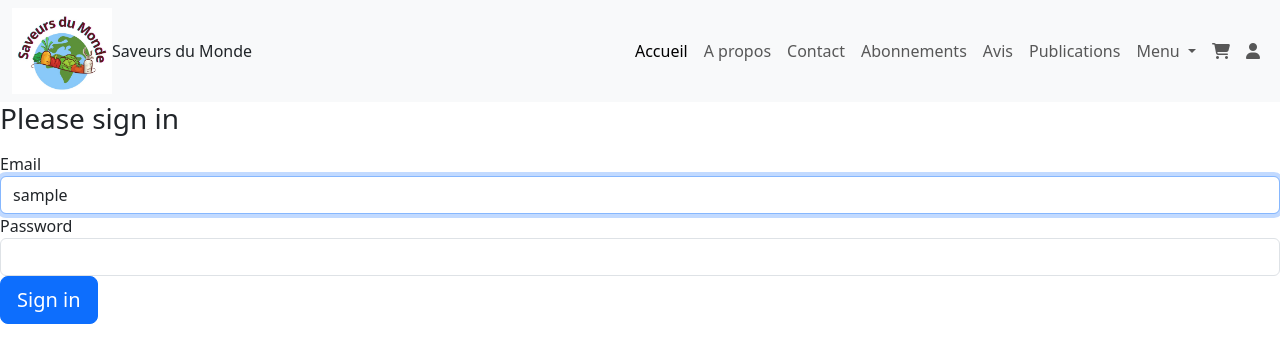
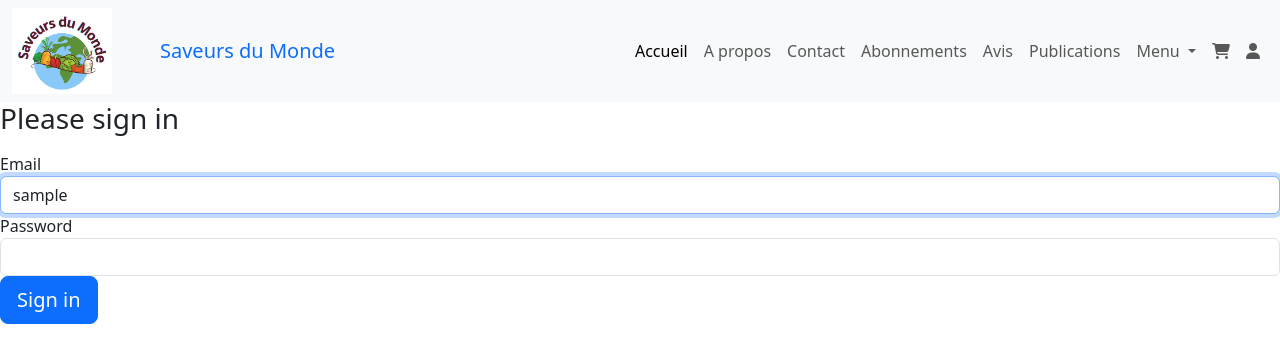
Before and after one commit to LI8538/saveur-du-monde, a Symfony app: template templates/security/login.html.twig in a window 1280 px wide. Shown: the top 363 px of the page. Run offline with Twig, Linux system fonts and the light colour scheme; the template is opened without the code that fills it: most values are stand-ins (such as "Sample title", 1, 10 or a date in 2020); some libraries are stand-ins or nearby versions.

Commit message:
🎉 update de la navbar

```diff
--- a/templates/base.html.twig
+++ b/templates/base.html.twig
@@ -19,9 +19,8 @@
 			<nav class="navbar navbar-expand-lg bg-body-tertiary ">
 				<div class="container-fluid">
 
-					<img src={{ asset('img/logo1.jpeg') }} width="100" alt="Logo Saveurs du Monde>
-					<a class=" navbar-brand me-auto ml-5 text-info" href=" #">Saveurs du Monde</a>
-
+					<img src={{ asset('img/logo1.jpeg') }} width="100" alt="Logo Saveurs du Monde" class=" me-5">
+					<a class="navbar-brand text-center text-primary" href="#">Saveurs du Monde</a>
 					<button class="navbar-toggler" type="button" data-bs-toggle="collapse" data-bs-target="#navbarNavDropdown" aria-controls="navbarNavDropdown" aria-expanded="false" aria-label="Toggle navigation">
 						<span class="navbar-toggler-icon"></span>
 					</button>
@@ -79,6 +78,7 @@
 					</div>
 				</div>
 			</body>
+		</body>
 	</html>
 </nav>
 
```
Lines whose indentation alone changed are shown as unchanged.
